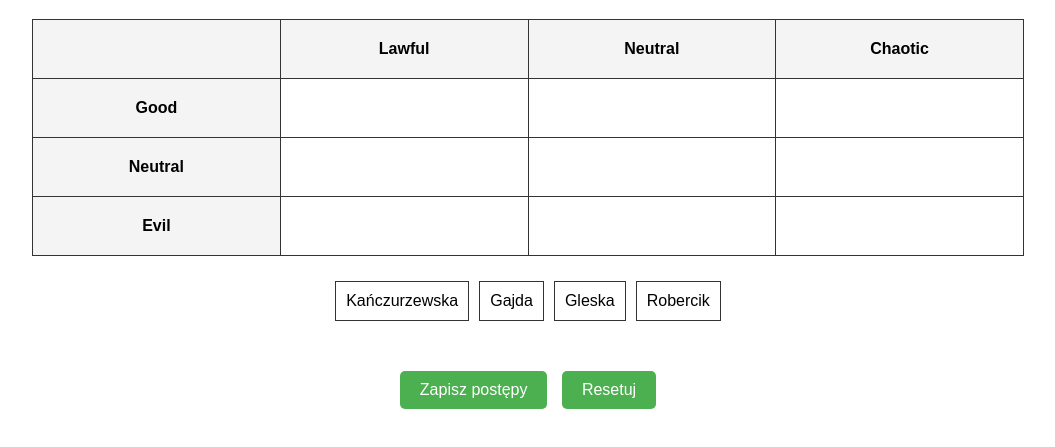
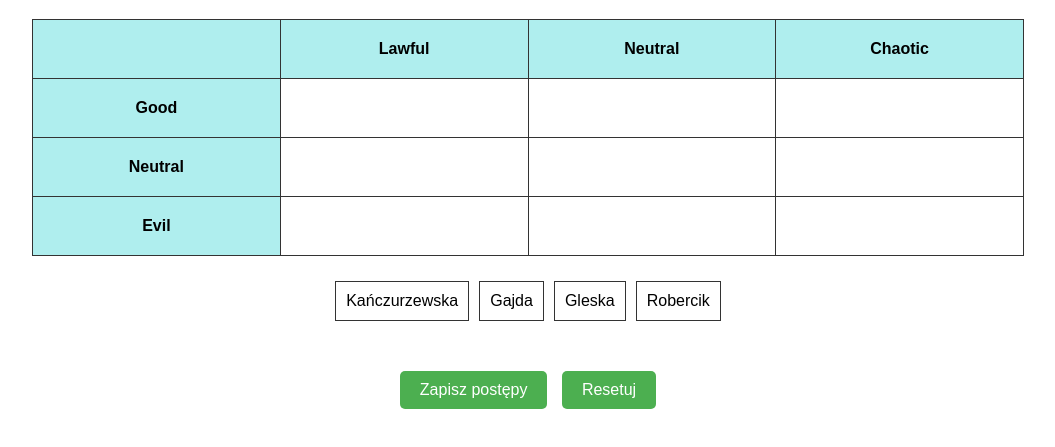
Before and after one commit to Evisso/strona, a plain HTML site: page index.html in a window 1280 px wide. Shown: the part 61-508 px from the top of the page, without its empty margins (112-1167 px from the left). Drawn offline with Linux system fonts and the light colour scheme.

Commit message:
styles.css

```diff
--- a/styles.css
+++ b/styles.css
@@ -22,7 +22,7 @@ th, td {
 }
 
 th {
-    background-color: #f4f4f4;
+    background-color: #AFEEEE;
 }
 
 #wykladowcy-lista {
```
